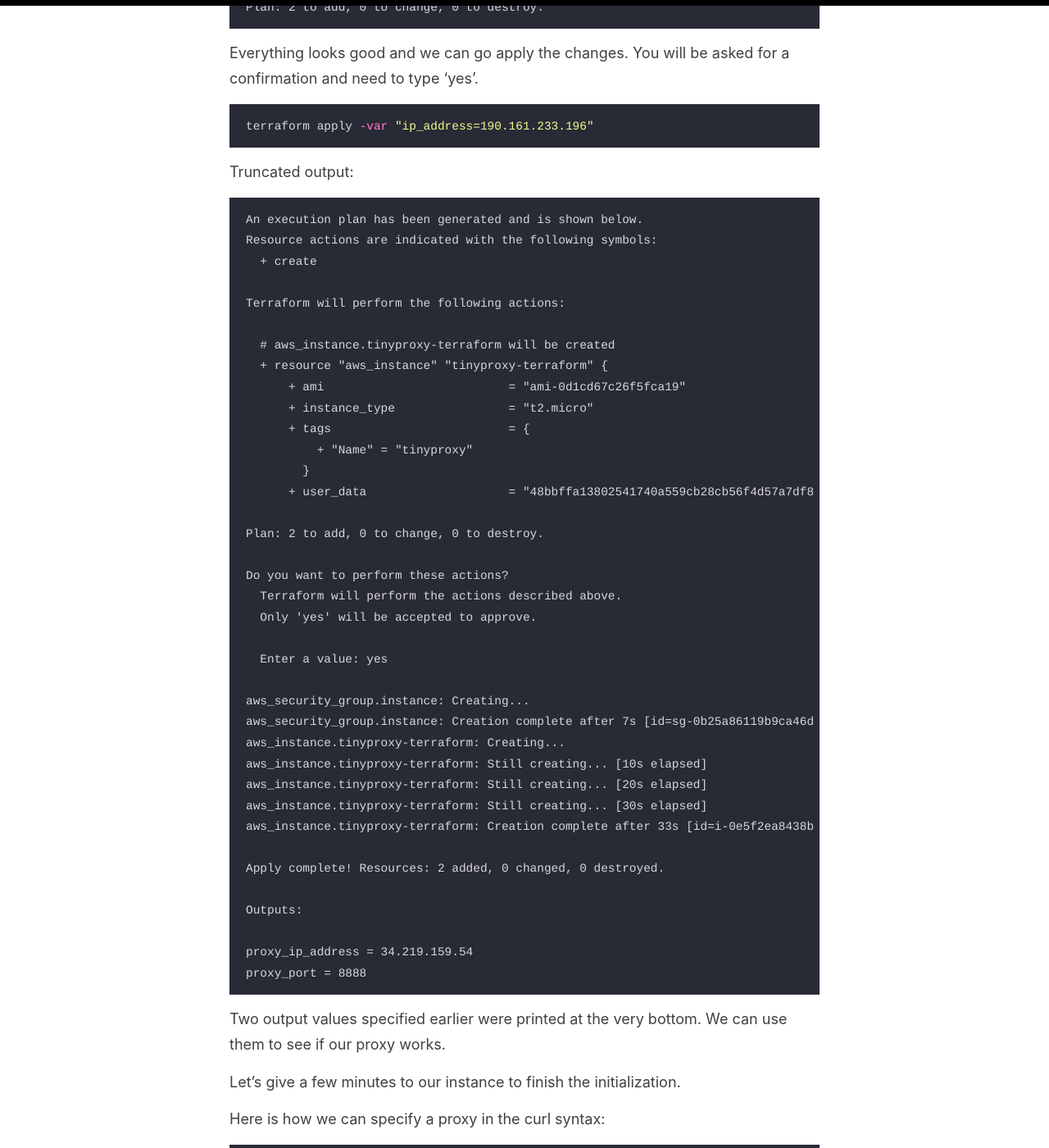
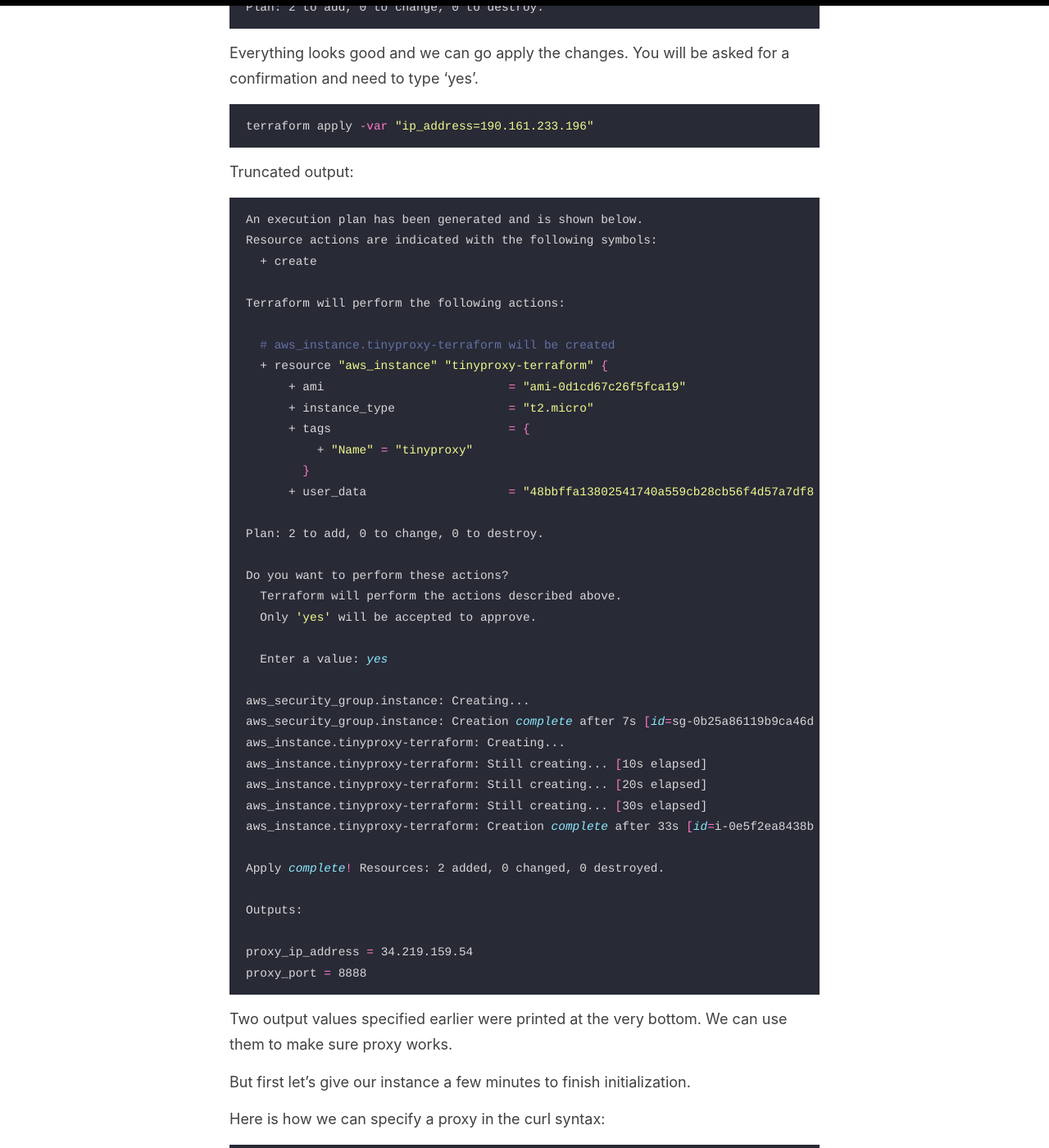
Before and after one commit to ptcodes/ptcodes.github.io, a Jekyll site: the page built from _posts/2020-06-15-proxy-server-with-terraform-on-amazon-aws.md, in a window 1280 px wide and 1400 px high, scrolled down 5942 px. Shown: the whole window at 82% size. Built offline with Jekyll 4.4.1, drawn with Linux system fonts in a browser that asks for light colours; comment, search, counter and statistics services are not loaded; some of the changed text lies outside the part shown.

Commit message:
typos and formatting

````diff
--- a/_posts/2020-06-15-proxy-server-with-terraform-on-amazon-aws.md
+++ b/_posts/2020-06-15-proxy-server-with-terraform-on-amazon-aws.md
@@ -19,6 +19,8 @@ The idea behind Infrastructure as Code is that you write code to define, deploy,
 * Code as Documentation. Your infrastructure is represented in source files allowing anyone in the organization to understand how things work.
 * Change Management. Version control systems such as git keeps track of every modification to the code.
 * Reusability. You can package your infrastructure in reusable modules.
+
+<!-- more -->
 
 ## Terraform
 
@@ -193,7 +195,7 @@ terraform apply -var "ip_address=190.161.233.196"
 ```
 
 Truncated output:
-```
+```bash
 An execution plan has been generated and is shown below.
 Resource actions are indicated with the following symbols:
   + create
@@ -233,9 +235,9 @@ proxy_ip_address = 34.219.159.54
 proxy_port = 8888
 ```
 
-Two output values specified earlier were printed at the very bottom. We can use them to see if our proxy works.
+Two output values specified earlier were printed at the very bottom. We can use them to make sure proxy works.
 
-Let's give a few minutes to our instance to finish the initialization.
+But first let's give our instance a few minutes to finish initialization.
 
 Here is how we can specify a proxy in the curl syntax:
 ```bash
@@ -249,9 +251,9 @@ Output
 34.219.159.54
 ```
 
-Great, our proxy works as expected.
+Great, our proxy works as expected!
 
-Now, we can access the sites we wanted and when there is no need in the proxy any more we can delete our EC2 instance:
+Now we can access the sites we wanted and when there is no need in the proxy any more we can delete our EC2 instance:
 ```
 terraform destroy -var "ip_address=190.161.233.196"
 ```
````
